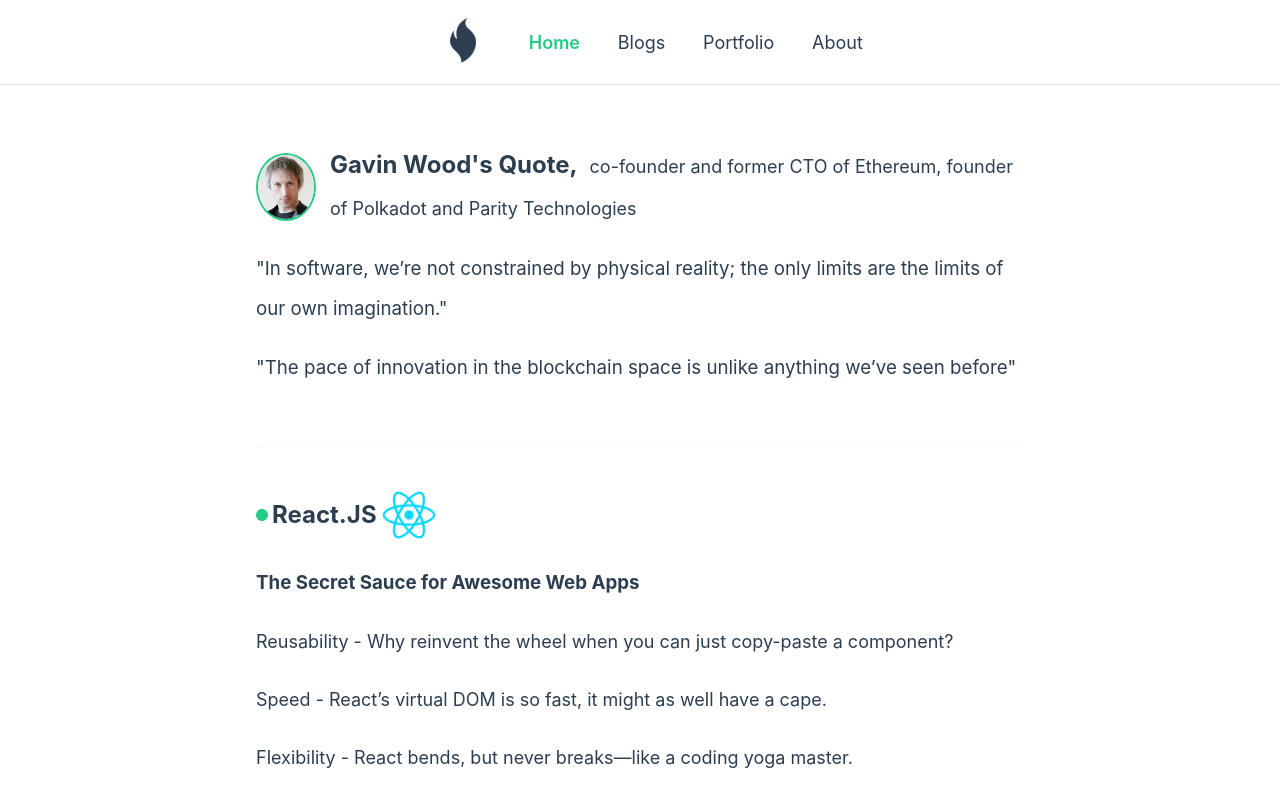
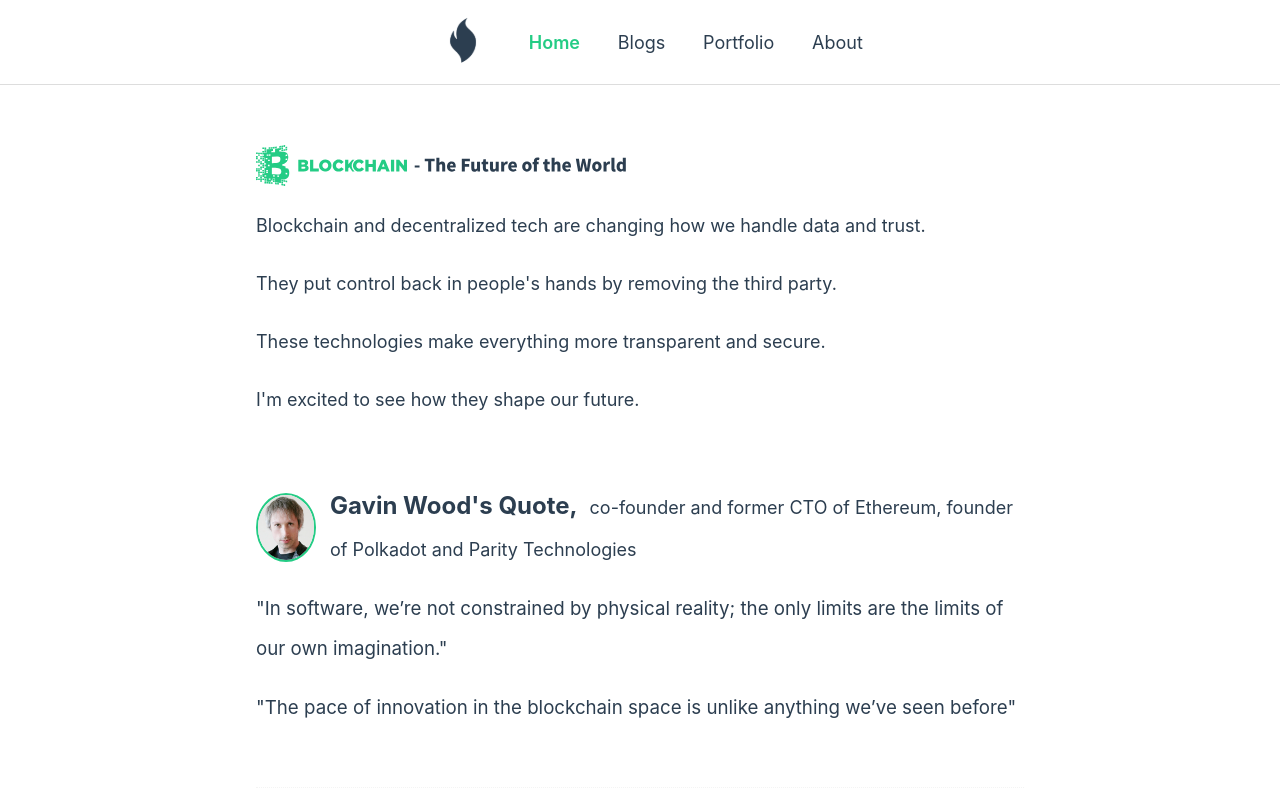
Before and after one commit to Kamo-Smbatyan/kamo-smbatyan, a React (Create React App) app: page / in a window 1280 px wide. Shown: the top 800 px of the page. Built offline with nearby package versions, Linux system fonts and the light colour scheme.

Commit message:
hylcore fix: homepage update

```diff
--- a/src/App.css
+++ b/src/App.css
@@ -70,6 +70,15 @@
 }
 
 /* common style */
+
+/* home style */
+.glitch-title {
+  display: flex;
+}
+.glitch-title img {
+  width: 50%;
+  align-items: center;
+}
 .blog-tag {
   padding: 6px 16px;
   margin: 4px 8px;
--- a/src/Components/Home.jsx
+++ b/src/Components/Home.jsx
@@ -14,6 +14,19 @@
   return (
     <div className="home-pan">
       <div>
+        <div style={{paddingBottom: "28px"}}>
+        <h2 class="glitch-title"><img src="/assets/icons/blockchain.svg" alt="blockchain" /></h2>
+        <div class="glitch-lines"></div>
+          <p>
+            Blockchain and decentralized tech are changing how we handle data
+            and trust.
+          </p>
+          <p>
+            They put control back in people's hands by removing the third party.
+          </p>
+          <p>These technologies make everything more transparent and secure.</p>
+          <p>I'm excited to see how they shape our future.</p>
+        </div>
         <div className="home-grp">
           <h2 className="home-subtitle">
             <img
```
Also changed, not shown: public/assets/icons/blockchain.svg (added).
